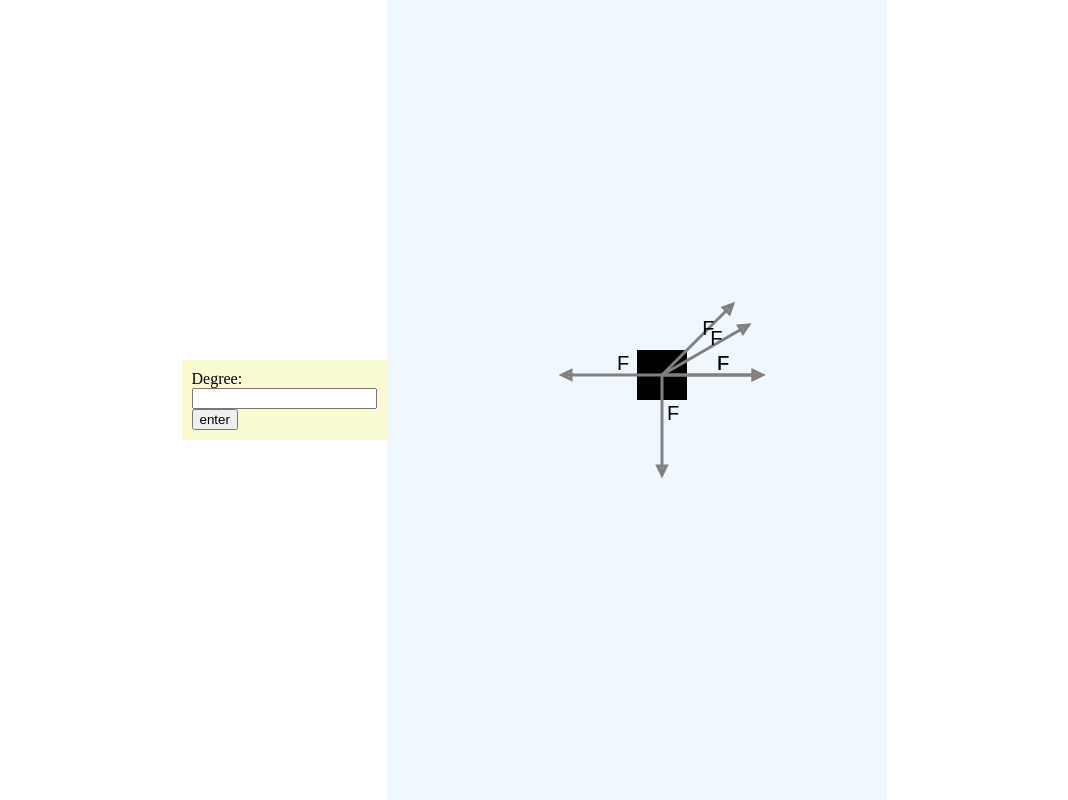
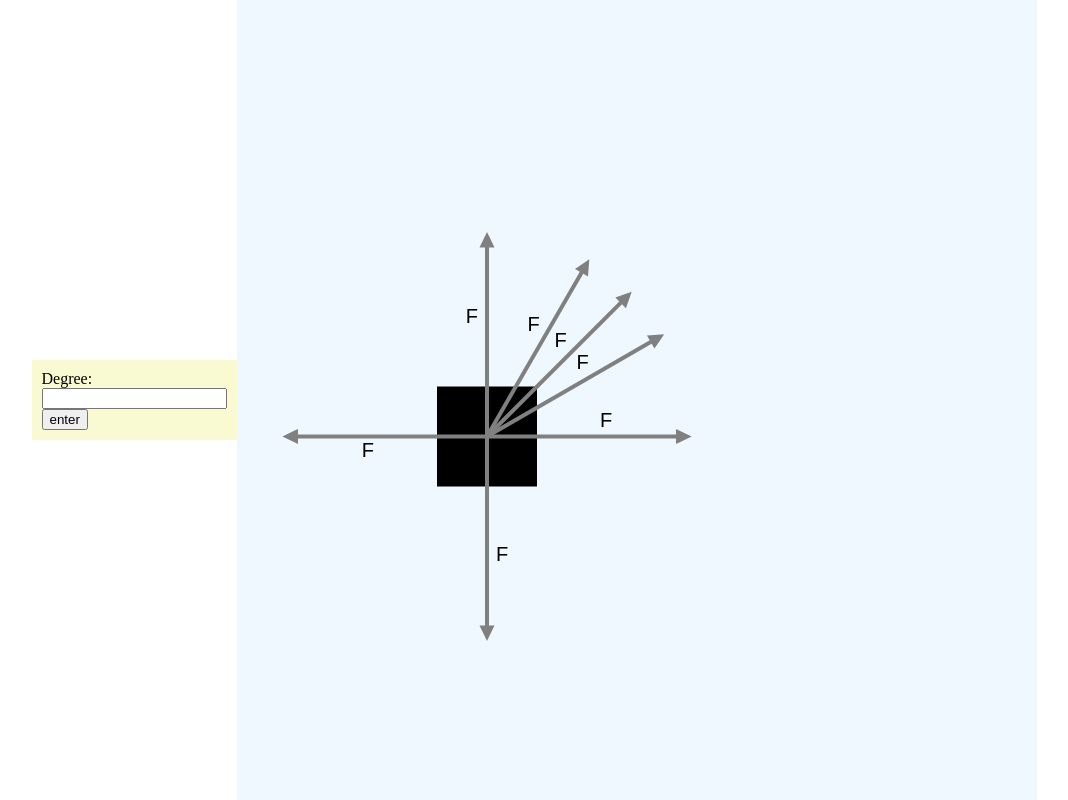
Before and after one commit to ArchOcean/engineer, a plain HTML site: page index.html in a window 1280 px wide. Shown: the whole page, without its empty margins (106-1174 px from the left). Drawn offline with Linux system fonts and the light colour scheme.

Commit message:
arrow + text

```diff
--- a/function.js
+++ b/function.js
@@ -1,4 +1,14 @@
-function drawArrow(ctx, fromx, fromy, tox, toy, arrowWidth, color, text = "F") {
+function drawArrow(
+  ctx,
+  fromx,
+  fromy,
+  tox,
+  toy,
+  arrowWidth,
+  color,
+  tilt,
+  text = "F"
+) {
   //variables to be used when creating the arrow
   var headlen = 10;
   var angle = Math.atan2(toy - fromy, tox - fromx);
@@ -31,13 +41,20 @@ function drawArrow(ctx, fromx, fromy, tox, toy, arrowWidth, color, text = "F") {
 
   //path from the side point back to the tip of the arrow, and then
   //again to the opposite side point
+  ctx.lineWidth = 4;
   ctx.lineTo(tox, toy);
   ctx.lineTo(
     tox - headlen * Math.cos(angle - Math.PI / 7),
     toy - headlen * Math.sin(angle - Math.PI / 7)
   );
   ctx.font = "20px Arial";
-  ctx.fillText(text, (tox + fromx) / 2 + 5, (toy + fromy) / 2 - 5);
+  ctx.textAlign = "center";
+  ctx.textBaseline = "middle";
+  ctx.fillText(
+    text,
+    fromx + 120 * Math.cos(tilt - Math.PI / 25),
+    fromy + 120 * Math.sin(tilt - Math.PI / 25)
+  );
 
   //draws the paths created above
   ctx.stroke();
--- a/main.js
+++ b/main.js
@@ -2,37 +2,51 @@ const canvas = document.getElementById("mainCanvas");
 const btn = document.getElementById("enterDegree");
 const input = document.getElementById("fdegree");
 
-canvas.width = 500;
+canvas.width = 800;
+
+const originalHeight = canvas.height;
+const originalWidth = canvas.width;
 
 const ctx = canvas.getContext("2d");
-const box = new Object(300, 400, 50, 50);
+const box = new Object(300, 400, 100, 100);
 
-let arrow = [0.1666, 0.25, 0, 2, 3 / 2, 1];
+let arrow = [
+  0,
+  -Math.PI / 6,
+  -Math.PI / 4,
+  -Math.PI / 3,
+  -Math.PI / 2,
+  -Math.PI,
+  (3 * -Math.PI) / 2,
+];
 
 btn.addEventListener("click", (event) => {
   event.preventDefault();
-  arrow.push(parseInt(input.value, 10) / 180);
+  arrow.push(-Math.PI * (parseInt(input.value, 10) / 180));
 });
 
 animate();
 
 function animate() {
+  let ratio = Math.min(
+    canvas.clientWidth / originalWidth,
+    canvas.clientHeight / originalHeight
+  );
+  ctx.scale(ratio, ratio);
   box.update();
   canvas.height = window.innerHeight;
   box.draw(ctx);
+
   for (let angle of arrow) {
     drawArrow(
       ctx,
-      box.position.x - box.dimension.width / 2,
-      box.position.y - box.dimension.height / 2,
-      box.position.x -
-        box.dimension.width / 2 +
-        100 * Math.cos(-Math.PI * angle),
-      box.position.y -
-        box.dimension.height / 2 +
-        100 * Math.sin(-Math.PI * angle),
-      3,
-      "gray"
+      box.origin.x,
+      box.origin.y,
+      box.origin.x + 200 * Math.cos(angle),
+      box.origin.y + 200 * Math.sin(angle),
+      4,
+      "gray",
+      angle
     );
   }
 
--- a/object.js
+++ b/object.js
@@ -14,18 +14,31 @@ class Object {
     };
     this.velocity = {
       x: 0,
+      y: 3,
+    };
+    this.origin = {
+      x: 0,
       y: 0,
     };
   }
 
   update() {
     // this.velocity.y += this.acceleration.y;
-    // this.position.y += this.velocity.y;
+    if (this.position.y >= 800) {
+      this.velocity.y = -this.velocity.y * 0.95;
+    } else {
+      this.velocity.y += this.acceleration.y;
+    }
+    this.position.y += this.velocity.y;
+
+    this.origin = {
+      x: box.position.x - box.dimension.width / 2,
+      y: box.position.y - box.dimension.height / 2,
+    };
   }
 
   draw(ctx) {
     ctx.save();
-    // ctx.translate(this.position.x, this.position.y);
 
     ctx.beginPath();
     ctx.rect(
--- a/style.css
+++ b/style.css
@@ -11,6 +11,7 @@ body {
 }
 canvas {
   background-color: aliceblue;
+  object-fit: contain;
 }
 
 .form {
```
